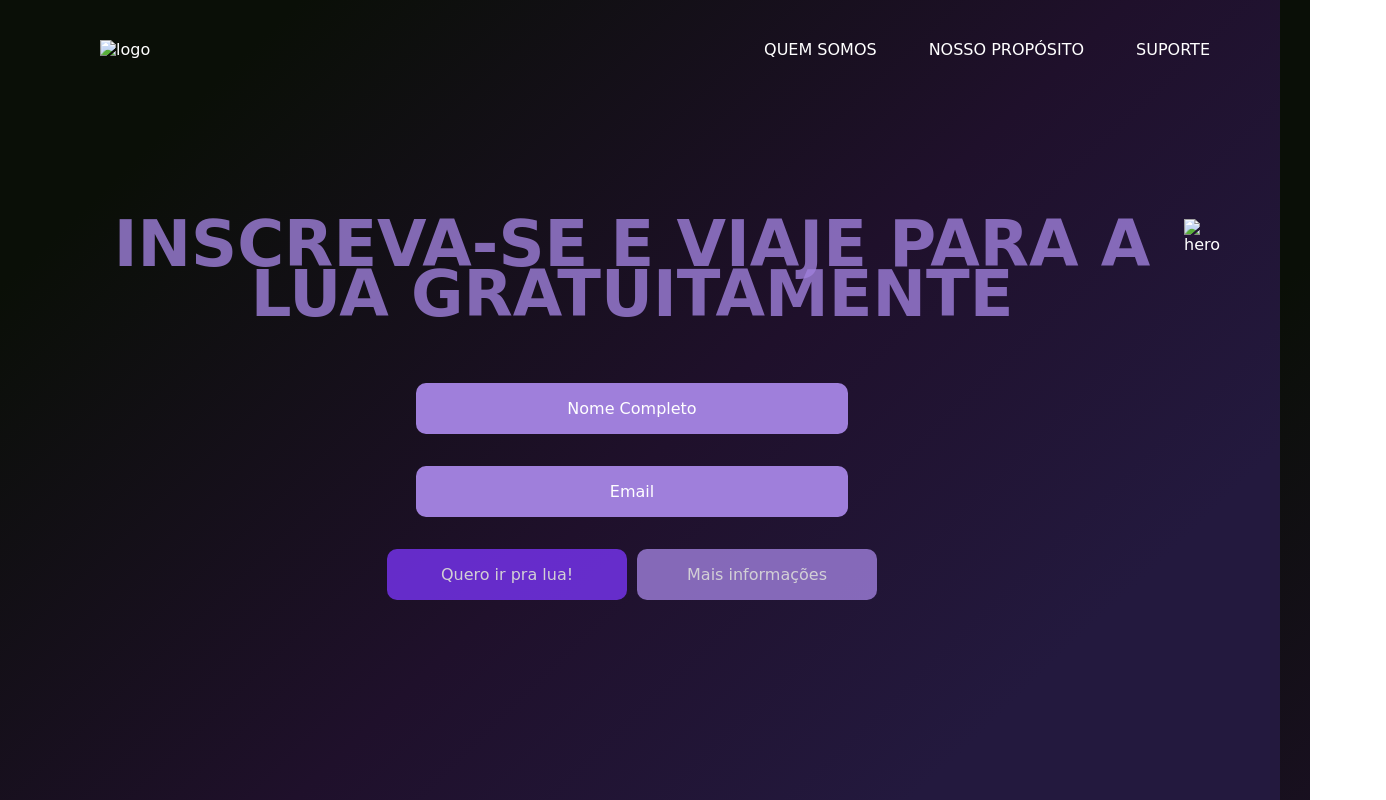
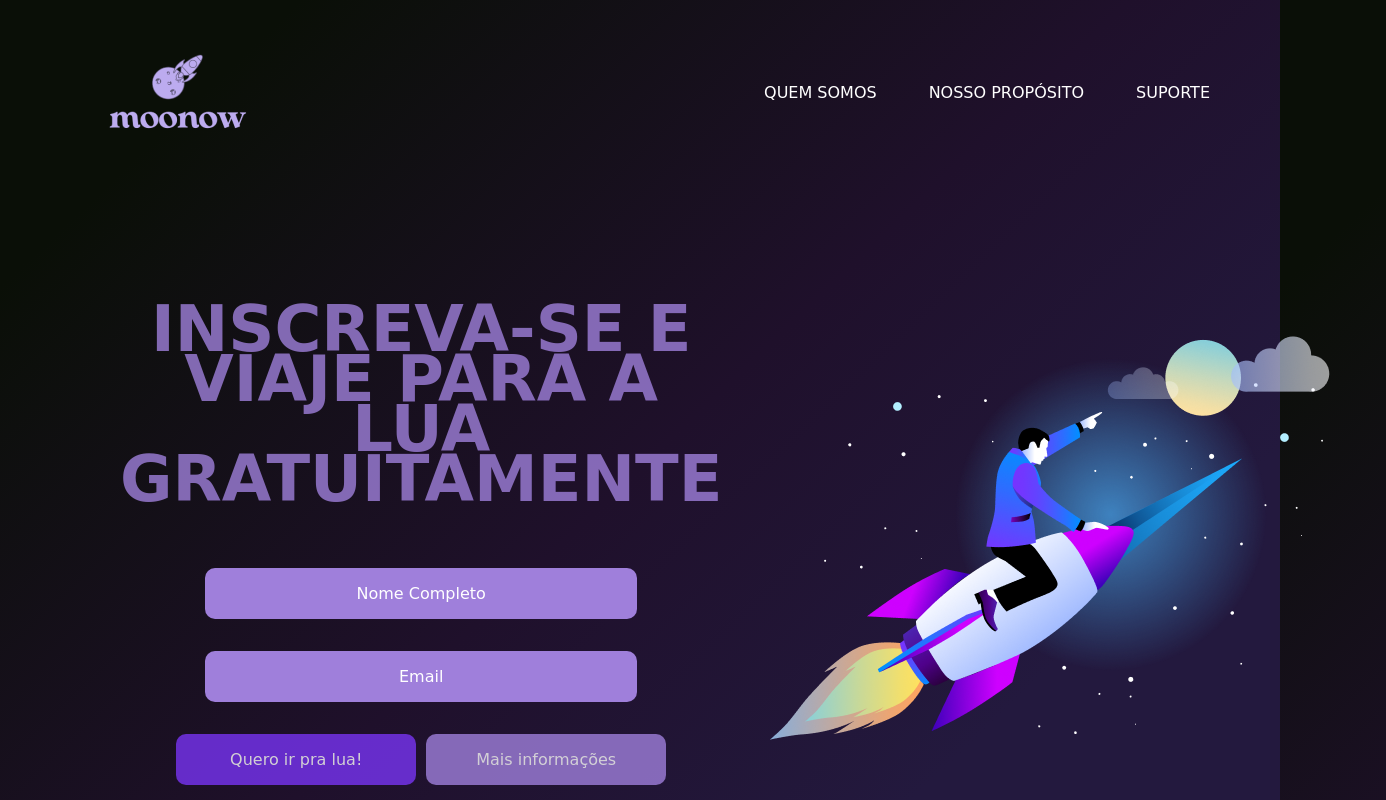
Before and after one commit to vannak7/Viagem-a-Lua, a plain HTML site: page index.html in a window 1280 px wide. Shown: the whole page, 1386 px wide, since content can reach past the window. Drawn offline with Linux system fonts and the light colour scheme; the site is published under a folder, as on GitHub Pages, so addresses that start at the root find nothing; a web font is replaced by a local one.

Commit message:
correção assets

```diff
--- a/index.html
+++ b/index.html
@@ -16,7 +16,7 @@
 <body>
     <div id="container">
         <nav>
-            <img src="/assets/logo.png" alt="logo">
+            <img src="./assets/logo.png" alt="logo">
             <ul>
                 <li>Quem somos</li>
                 <li>Nosso propósito</li>
@@ -40,7 +40,7 @@
             </form>
         </div>
         <div>
-            <img src="/assets/hero.png" alt="hero">
+            <img src="./assets/hero.png" alt="hero">
         </div>
     </main>
     <!-- Link JavaScript -->
```
